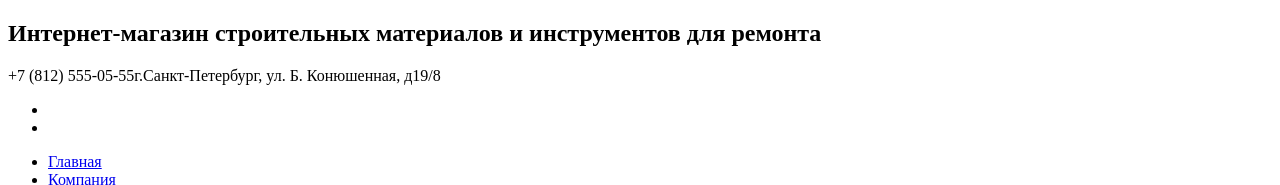
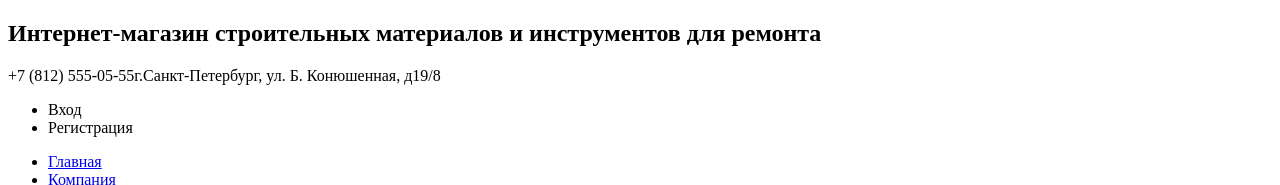
Before and after one commit to NodgeTheRage/266767-technomart, a plain HTML site: page index.html in a window 1280 px wide. Shown: the top 185 px of the page. Drawn offline with Linux system fonts and the light colour scheme.

Commit message:
ошибки на 13 и 14 строках

```diff
--- a/index.html
+++ b/index.html
@@ -10,8 +10,8 @@
                 <h1 class="header-h1">Интернет-магазин строительных материалов и инструментов для ремонта</h1>
                 <p class="contacts"><span class="phone">+7 (812) 555-05-55</span>г.Санкт-Петербург, ул. Б. Конюшенная, д19/8</p>
             <ul class="user-links">
-                <li class="user-login"></li>
-                <li class="user-registration"></li>
+                <li class="user-login">Вход</li>
+                <li class="user-registration">Регистрация</li>
 
             </ul>
         <nav class="site-navigation">
```
